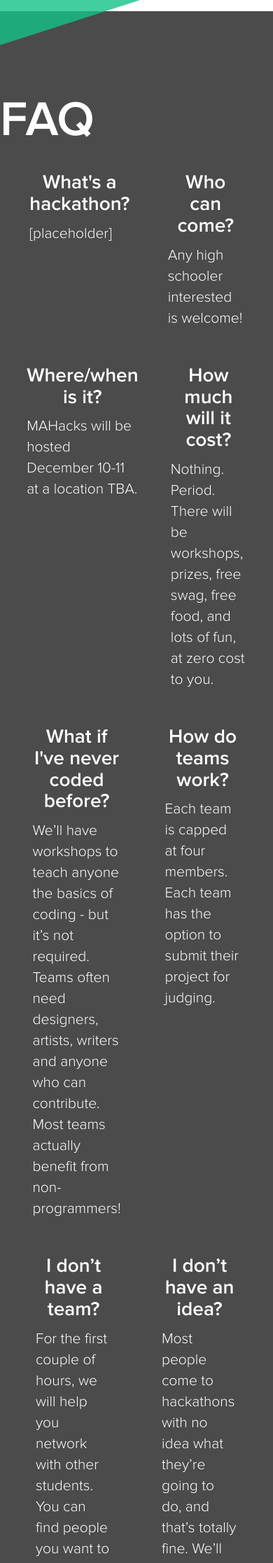
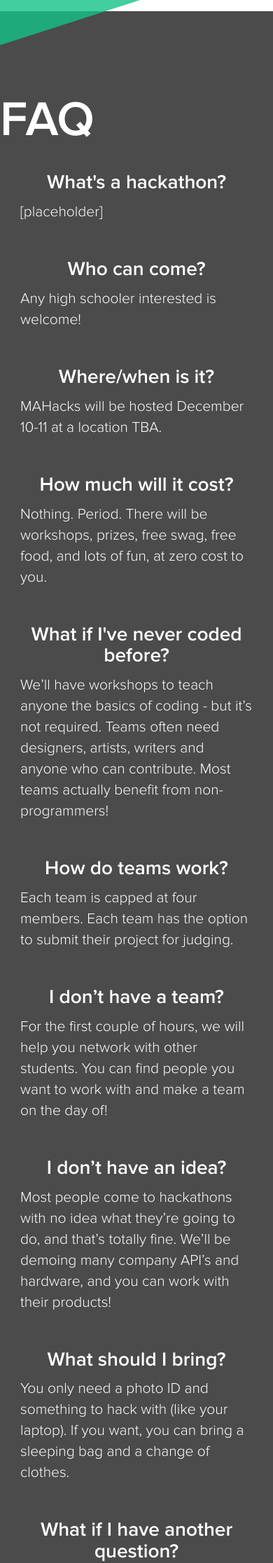
Before and after one commit to mahacks/old-website, a Jekyll site: the page built from index.html, in a window 390 px wide. Shown: the part 3791-6024 px from the top of the page at 70% size. Built offline with Jekyll 4.4.1, drawn with Linux system fonts in a browser that asks for light colours.

Commit message:
fixed faq

```diff
--- a/css/main.scss
+++ b/css/main.scss
@@ -117,7 +117,6 @@ $polygon-reverse: polygon(0 15%, 100% 0, 100% 85%, 0 100%);
 
 .faqItem {
   display: inline-block;
-  flex-basis: 30%;
   margin: 1em;
   h4 {
     text-align: center;
@@ -125,3 +124,14 @@ $polygon-reverse: polygon(0 15%, 100% 0, 100% 85%, 0 100%);
     font-weight: 600;
   }
 }
+
+@media (min-width: 410px) {
+  .faqItem {
+    flex-basis: 30%;
+  }
+}
+@media (max-width: 400px) {
+  .faqItem {
+    flex-basis: 100%;
+  }
+}
```
